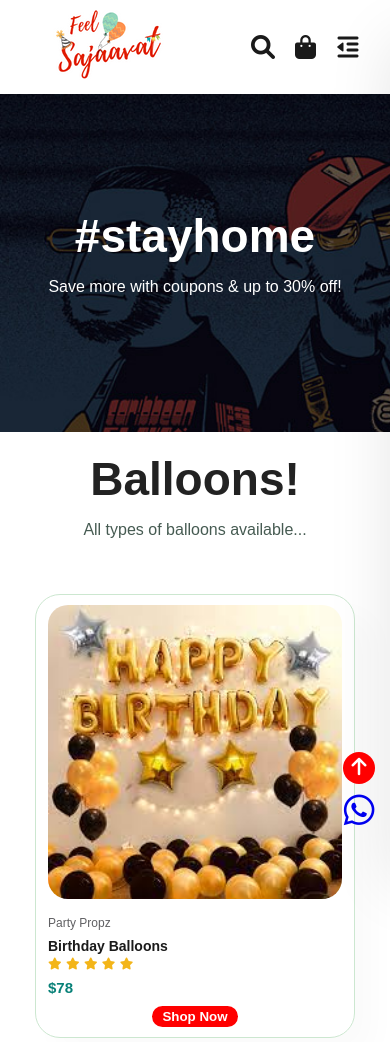
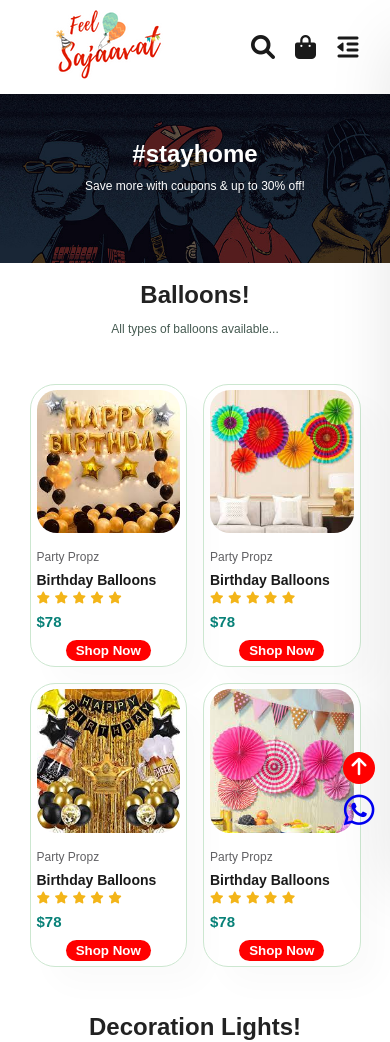
Before and after one commit to yashjain1224/feelSajaavat, a plain HTML site: page shop.html in a window 390 px wide. Shown: the top 1042 px of the page. Drawn offline with Linux system fonts and the light colour scheme; a web font is replaced by a local one.

Commit message:
Shop Page Updated

```diff
--- a/style.css
+++ b/style.css
@@ -1369,12 +1369,30 @@ footer .copyright {
     padding: 10px 30px;
   }
 
+  #page-header {
+    height: 20vh;
+  }
+
+  #page-header h2 {
+    font-size: 24px;
+    line-height: 20px;
+  }
+
+  #page-header p {
+    font-size: 12px;
+  }
+
   #h1 {
     font-size: 38px;
   }
 
-  #h2 {
-    font-size: 32px;
+  h2 {
+    font-size: 24px;
+    line-height: 24px;
+  }
+
+  p {
+    font-size: 12px;
   }
 
   button.new1 {
@@ -1404,7 +1422,10 @@ footer .copyright {
   }
 
   #product1 .pro {
-    width: 100%;
+    width: 45%;
+    min-width: 50px;
+    padding: 5px 6px;
+    margin: 8px;
   }
 
   #banner {
@@ -1420,7 +1441,7 @@ footer .copyright {
     padding-right: 10px;
     background-size: cover;
     background-position: center;
-}
+  }
 
   button.normal {
     font-size: 10px;
@@ -1503,6 +1524,11 @@ footer .copyright {
   #newsletter .form {
     width: 100%;
   }
+
+
+  /* Shop Page */
+
+
 
 
   /* Single Product */
```
